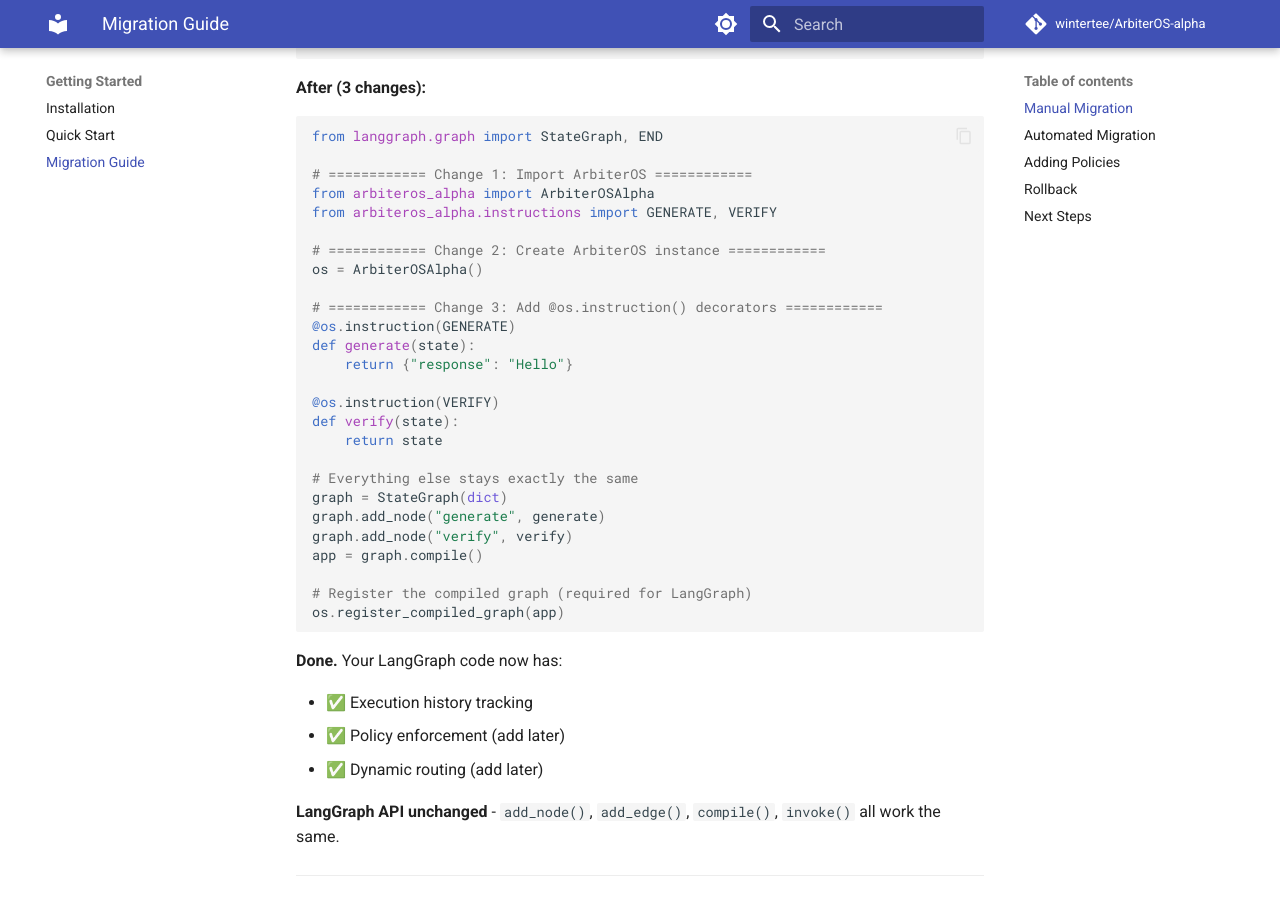
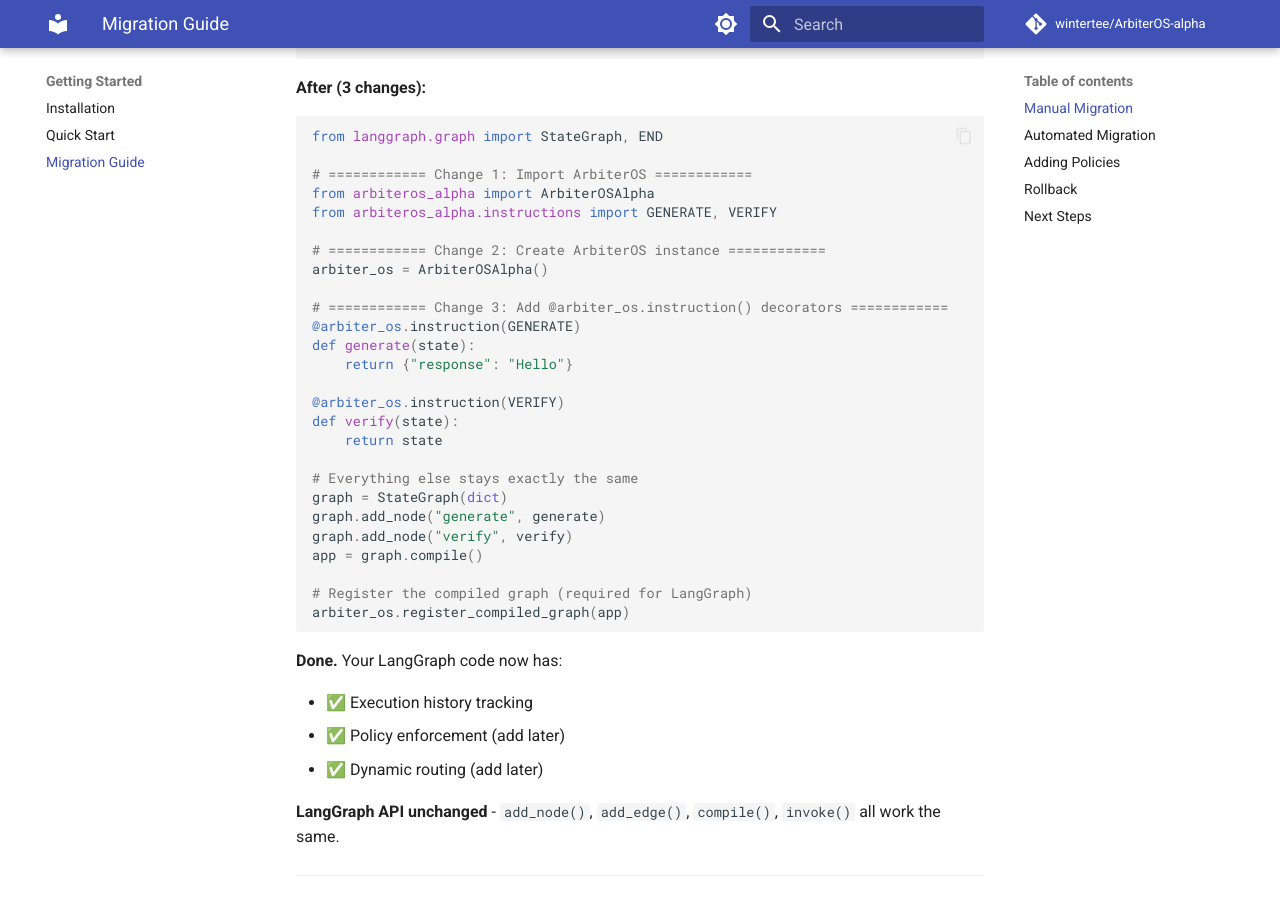
Before and after one commit to wintertee/ArbiterOS-Alpha, an MkDocs documentation site: the page built from docs/getting-started/migration.md, in a window 1280 px wide and 900 px high, scrolled down 644 px. Built offline with MkDocs 1.6.1 and Material for MkDocs 9.7.7, drawn with Linux system fonts in a browser that asks for light colours; comment, search, counter and statistics services are not loaded; some of the changed text lies outside the part shown.

Commit message:
refactor: rename all os instances to arbiter_os in examples and docs (#16)

````diff
--- a/docs/getting-started/migration.md
+++ b/docs/getting-started/migration.md
@@ -34,14 +34,14 @@
 from arbiteros_alpha.instructions import GENERATE, VERIFY
 
 # ============ Change 2: Create ArbiterOS instance ============
-os = ArbiterOSAlpha()
+arbiter_os = ArbiterOSAlpha()
 
-# ============ Change 3: Add @os.instruction() decorators ============
-@os.instruction(GENERATE)
+# ============ Change 3: Add @arbiter_os.instruction() decorators ============
+@arbiter_os.instruction(GENERATE)
 def generate(state):
     return {"response": "Hello"}
 
-@os.instruction(VERIFY)
+@arbiter_os.instruction(VERIFY)
 def verify(state):
     return state
 
@@ -52,7 +52,7 @@
 app = graph.compile()
 
 # Register the compiled graph (required for LangGraph)
-os.register_compiled_graph(app)
+arbiter_os.register_compiled_graph(app)
 ```
 
 **Done.** Your LangGraph code now has:
@@ -112,16 +112,16 @@
 from arbiteros_alpha import ArbiterOSAlpha
 import arbiteros_alpha.instructions as Instr
 
-os = ArbiterOSAlpha(backend="langgraph")
+arbiter_os = ArbiterOSAlpha(backend="langgraph")
 
-@os.instruction(Instr.GENERATE)
+@arbiter_os.instruction(Instr.GENERATE)
 def generate(state):
     return {"response": "Hello"}
 
 builder = StateGraph(dict)
 builder.add_node("generate", generate)
 graph = builder.compile()
-os.register_compiled_graph(graph)
+arbiter_os.register_compiled_graph(graph)
 ```
 
 ---
@@ -134,7 +134,7 @@
 from arbiteros_alpha.policy import HistoryPolicyChecker, MetricThresholdPolicyRouter
 
 # Prevent skipping verification
-os.add_policy_checker(
+arbiter_os.add_policy_checker(
     HistoryPolicyChecker(
         name="require_verification",
         bad_sequence=["generate", "execute"]
@@ -142,7 +142,7 @@
 )
 
 # Retry on low confidence
-os.add_policy_router(
+arbiter_os.add_policy_router(
     MetricThresholdPolicyRouter(
         name="retry_low_confidence",
         key="confidence",
````
Also changed, not shown: docs/examples/complete-tutorial.md (+11 -11 lines), docs/getting-started/quickstart.md (+6 -6 lines), 3 other files.
